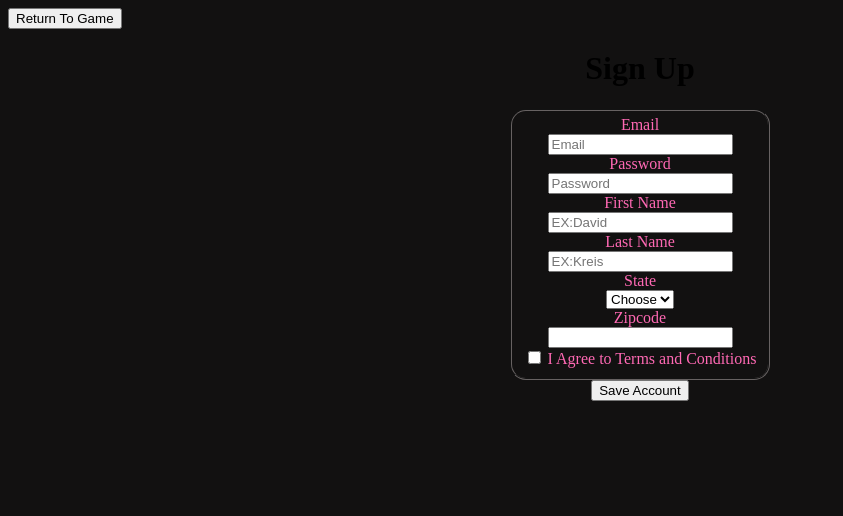
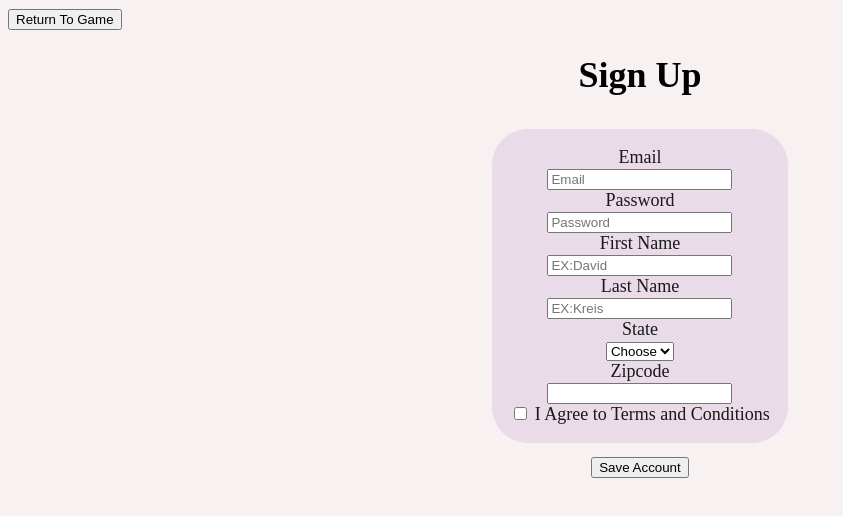
Before and after one commit to radawson/MileStoneProject-1, a plain HTML site: page results.html in a window 1280 px wide. Shown: the whole page, without its empty margins (0-843 px from the left). Drawn offline with Linux system fonts and the light colour scheme.

Commit message:
updated css

```diff
--- a/results.html
+++ b/results.html
@@ -6,17 +6,17 @@
     <title>Sign Up</title>
     <link rel="stylesheet" href="styles.css">
 </head>
-<body>
+<body class="resultsBody">
     <main>
 
         <form method="GET" action="index.html">
         <input type="submit" class="btn btn-primary" value="Return To Game">
         </form>
-       <center><h1>Sign Up</h1></center>
+       <center><h1 class="resultsH1">Sign Up</h1></center>
         <center>
         <fieldset>
 
-        <form>
+        <form class="resultsForm">
             <div class="form-row">
               <div class="form-group col-md-6">
                 <label for="inputEmail4"><center>Email</center></label>
--- a/styles.css
+++ b/styles.css
@@ -2,13 +2,26 @@ body {
     background-color: rgb(18, 17, 17);
     color: hotpink;
 }
+
+.resultsBody{
+    background-color: rgb(247, 241, 241);
+    color: rgb(26, 25, 25);
+    font-size: large;
+}
+
 fieldset {
     text-align: center;
-    border-radius: 1em;
-    border-color: rgb(103, 98, 98);
     display: inline-block;
+    border-color: transparent;
+}
+
+.resultsForm {
+    background-color: rgb(234, 219, 232);
+    padding: 1em;
+    border-radius: 2em;
 
 }
+
 
 #createaccount-button , #restartGame , #newGame {
     border-radius: 1.5em;
@@ -44,6 +57,7 @@ h1 {
     text-align: center;
 
 }
+
 
  /* .container {
     box-sizing: border-box;
```
